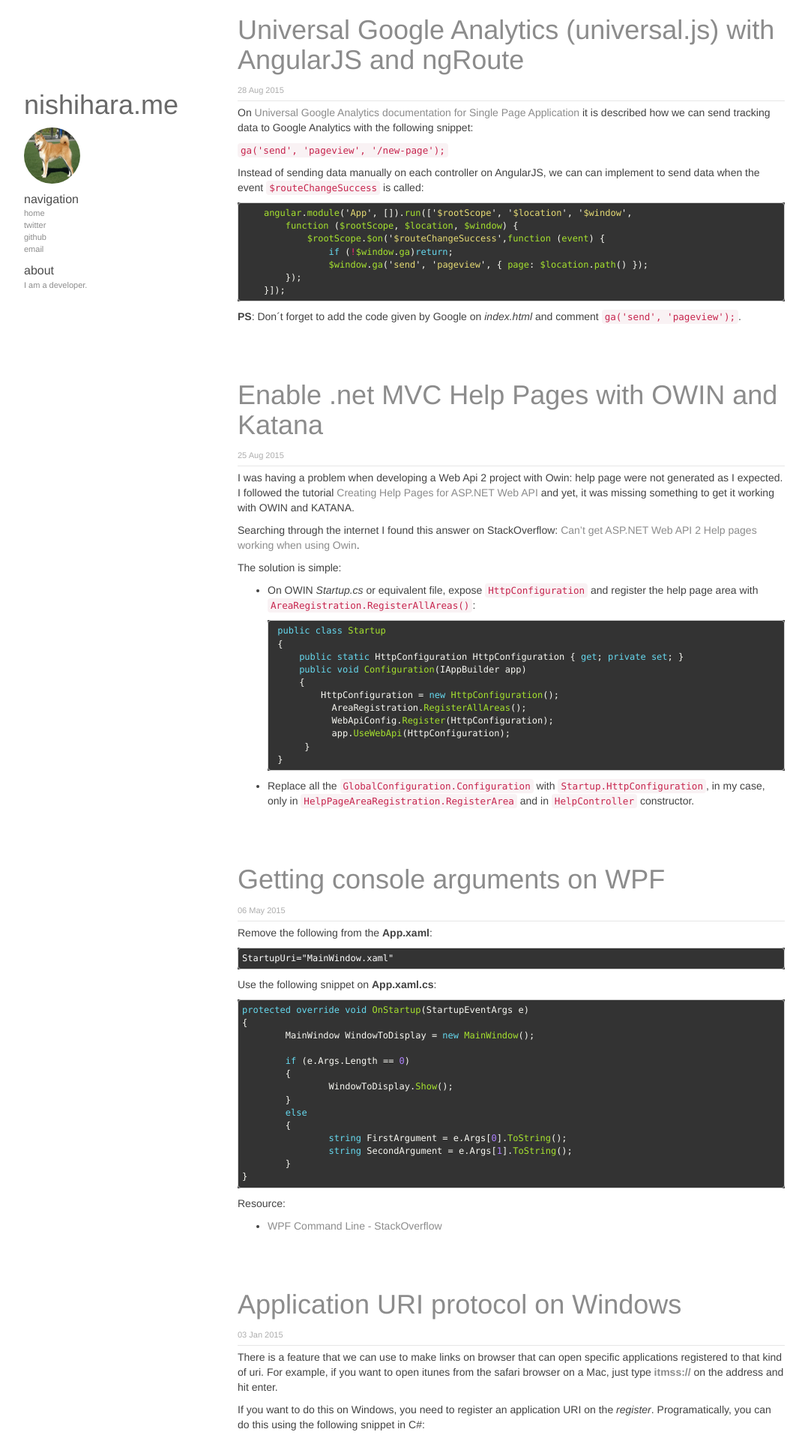
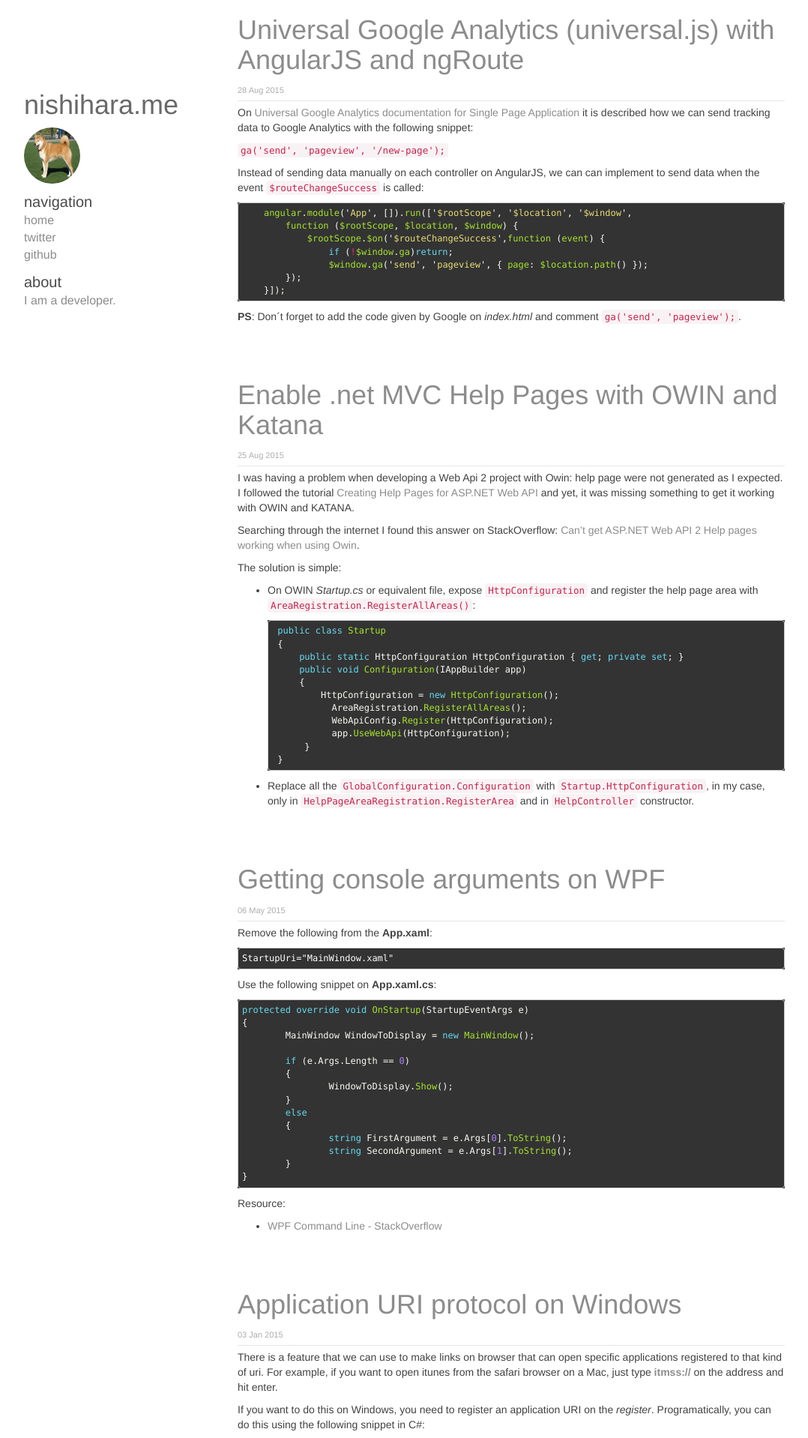
Before and after one commit to anishihara/anishihara.github.io, a Jekyll site: the page built from index.html, in a window 1280 px wide. Shown: the top 1918 px of the page at 75% size, without its empty margins (53-1131 px from the left). Built offline with Jekyll 4.4.1, drawn with Linux system fonts in a browser that asks for light colours; nearby versions of some CDN libraries; Markdown is read by kramdown in place of the engine named in the settings; the list of posts is cut into pages by our own code.

Commit message:
Fix font size.

```diff
--- a/_config.yml
+++ b/_config.yml
@@ -10,5 +10,3 @@ urls:
       url: https://twitter.com/anishihara
     - text: github
       url: https://github.com/anishihara
-    - text: email
-      url: mailto:anderson@nishihara.me
--- a/css/main.css
+++ b/css/main.css
@@ -136,12 +136,12 @@ div.right .post ul {
  */
 div.col-sm-3 {
         margin-top: 100px;
-        font-size: 11px;
+        font-size: 16px;
         color: #666;
 }
 
 div.col-sm-3 strong {
-        font-size: 16px;
+        font-size: 20px;
         color: #4A4A4A;
         font-weight: normal;
 }
```
